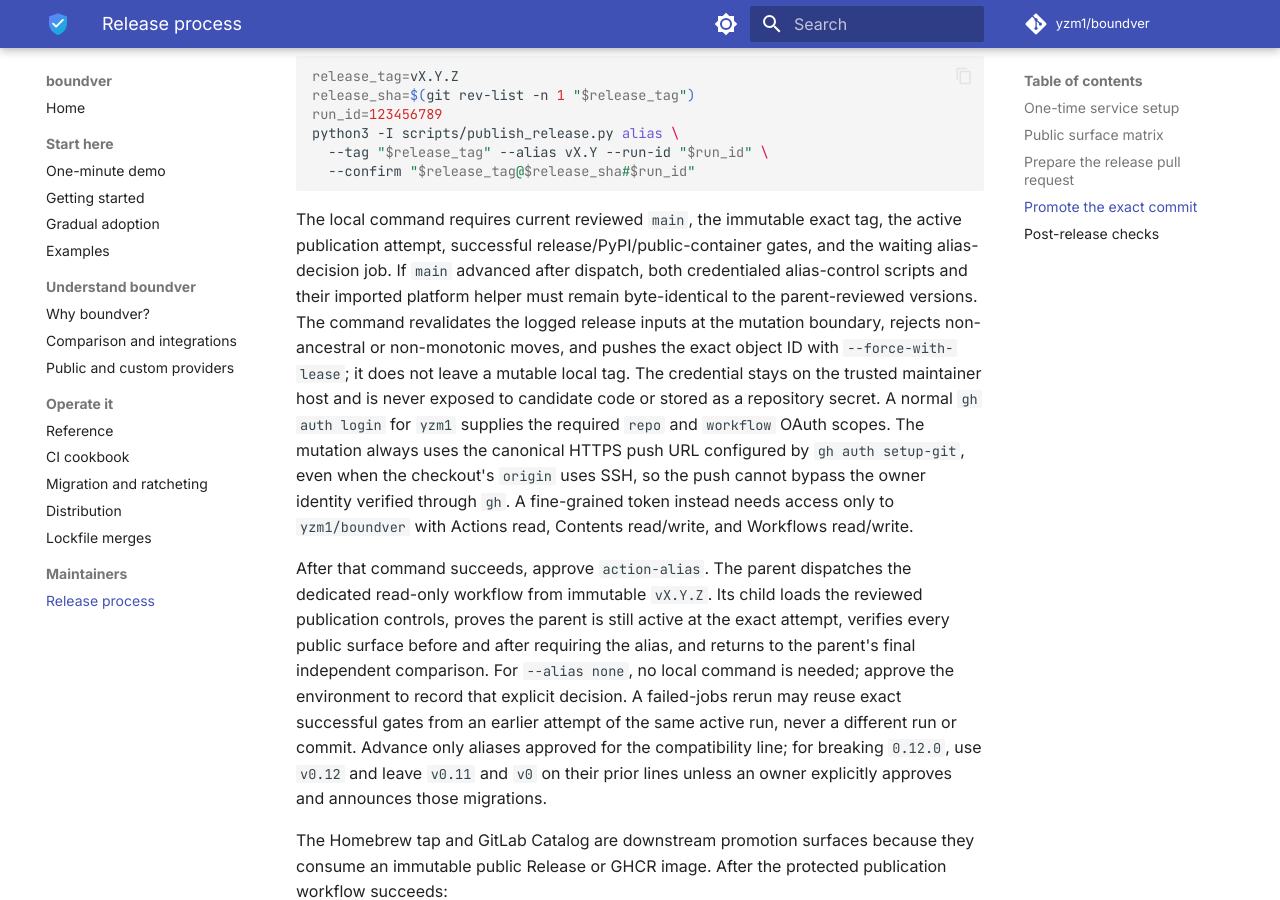
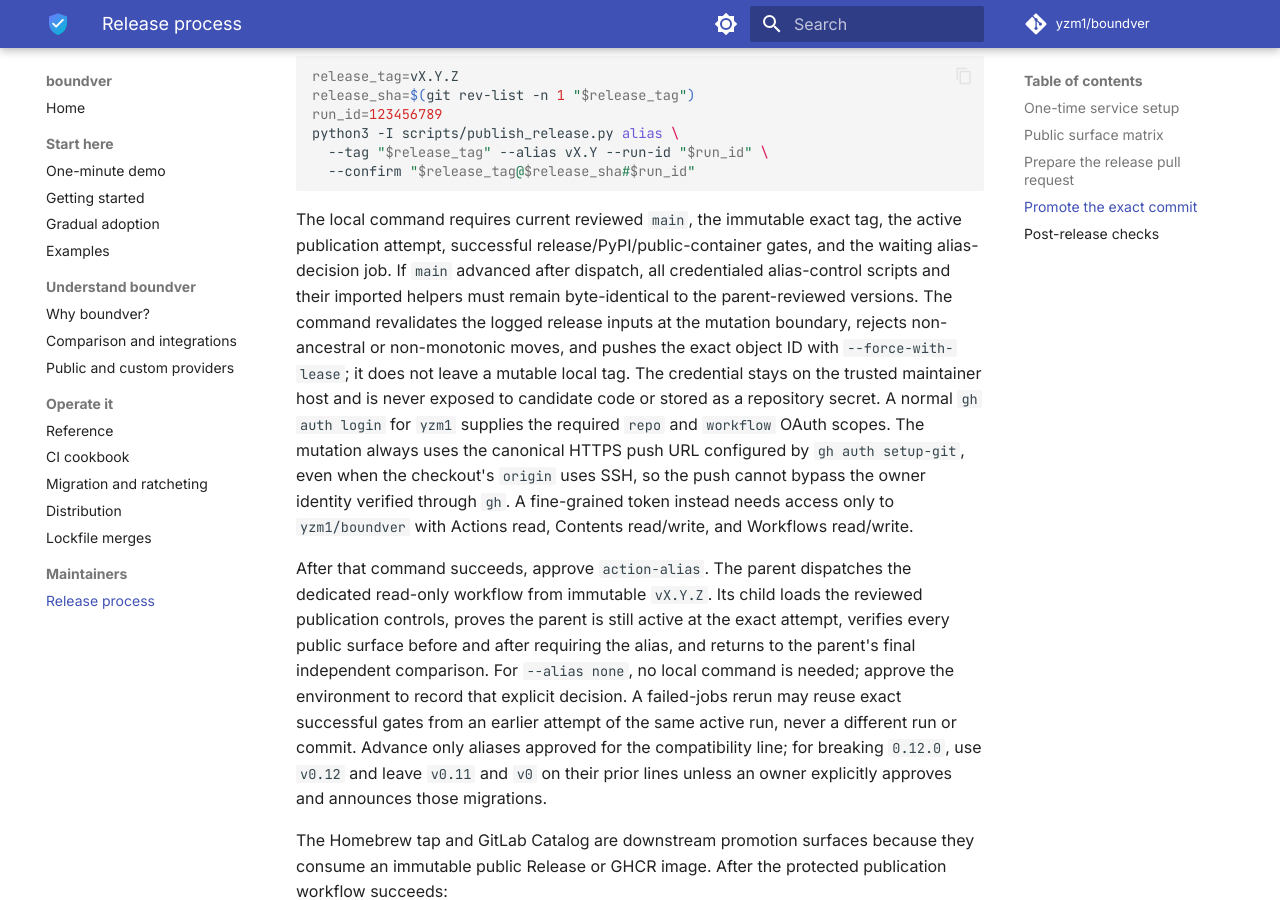
Before and after one commit to yzm1/boundver, an MkDocs documentation site: the page built from docs/RELEASING.md, in a window 1280 px wide and 900 px high, scrolled down 8080 px. Built offline with MkDocs 1.6.1 and Material for MkDocs 9.7.7, drawn with Linux system fonts in a browser that asks for light colours; comment, search, counter and statistics services are not loaded.

Commit message:
fix(release): close review and alias-control gaps

```diff
--- a/docs/RELEASING.md
+++ b/docs/RELEASING.md
@@ -331,8 +332,8 @@
    The local command requires current reviewed `main`, the immutable exact tag,
    the active publication attempt, successful release/PyPI/public-container
    gates, and the waiting alias-decision job. If `main` advanced after dispatch,
-   both credentialed alias-control scripts and their imported platform helper
-   must remain byte-identical to the parent-reviewed versions. The command
+   all credentialed alias-control scripts and their imported helpers must
+   remain byte-identical to the parent-reviewed versions. The command
    revalidates the logged release inputs
    at the mutation boundary, rejects non-ancestral or non-monotonic moves, and
    pushes the exact object ID with `--force-with-lease`; it does not leave a
```
Also changed, not shown: other parts of docs/RELEASING.md (+3 -2 lines), CHANGELOG.md (+7 -0 lines), docs/ci-cookbook.md (+3 -2 lines), 4 other files.
